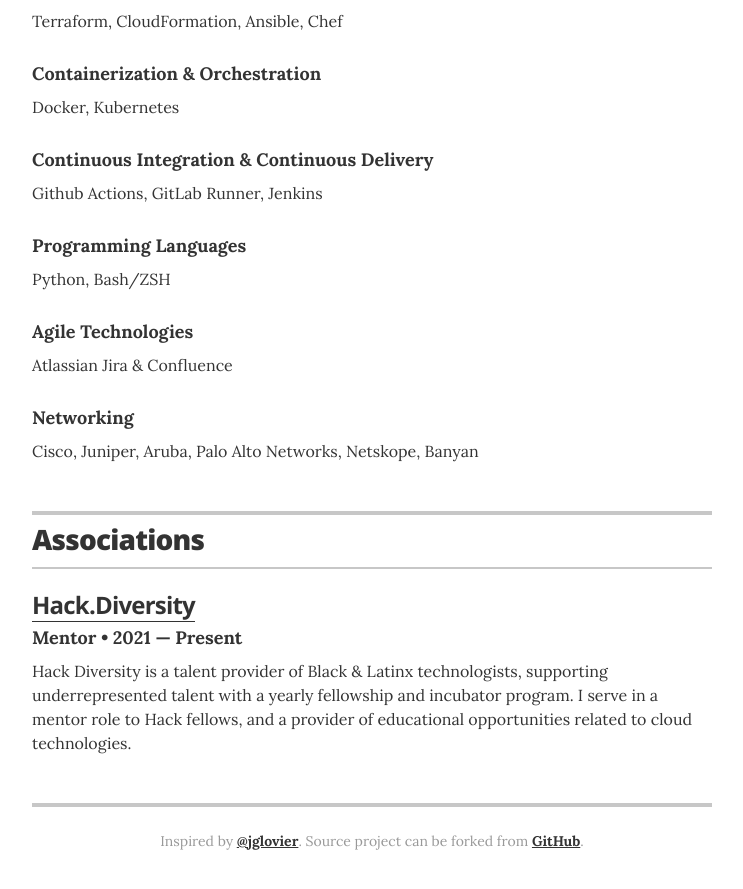
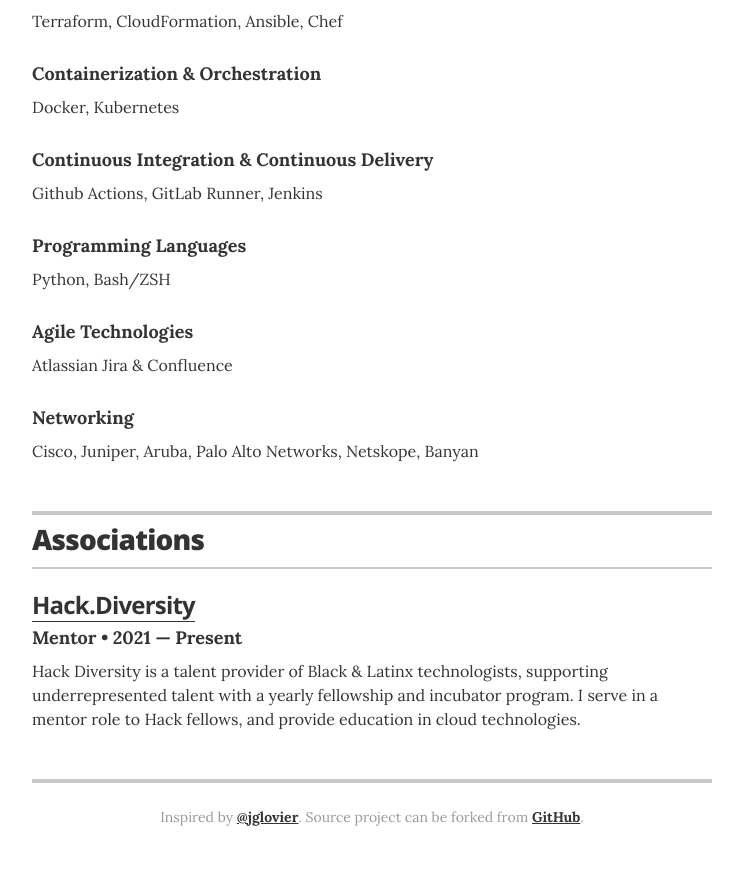
Before and after one commit to patrick-andrew-jain-taylor/resume, a Jekyll site: the page built from index.html, in a window 1280 px wide and 900 px high, scrolled down 4019 px. Shown: the top 889 px of the window, without its empty margins (268-1011 px from the left). Built offline with Jekyll 4.4.1, drawn with Linux system fonts in a browser that asks for light colours.

Commit message:
change: hack.diversity revision

```diff
--- a/_data/associations.yml
+++ b/_data/associations.yml
@@ -5,7 +5,7 @@
   role: Mentor
   year: 2021 &mdash; Present
   url: https://www.hackdiversity.com/
-  summary: Hack Diversity is a talent provider of Black & Latinx technologists, supporting underrepresented talent with a yearly fellowship and incubator program. I serve in a mentor role to Hack fellows, and a provider of educational opportunities related to cloud technologies.
+  summary: Hack Diversity is a talent provider of Black & Latinx technologists, supporting underrepresented talent with a yearly fellowship and incubator program. I serve in a mentor role to Hack fellows, and provide education in cloud technologies.
 
 
 #- organization: Habitat for Humanity
```
